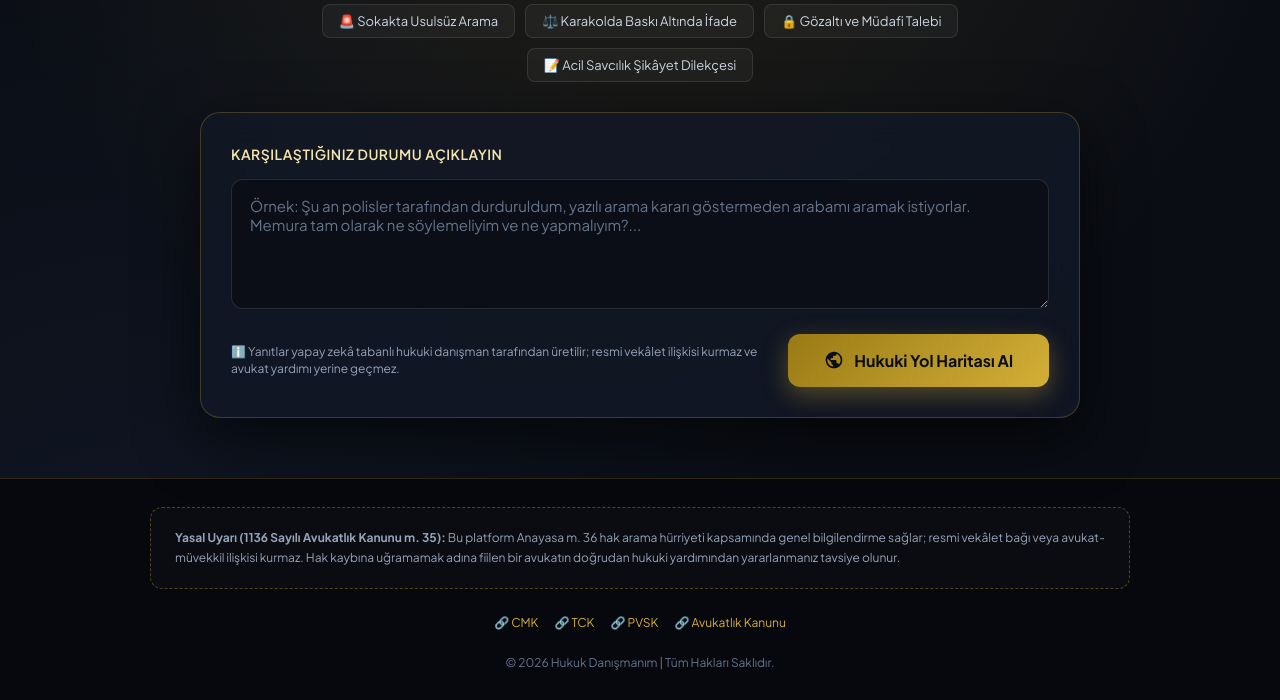
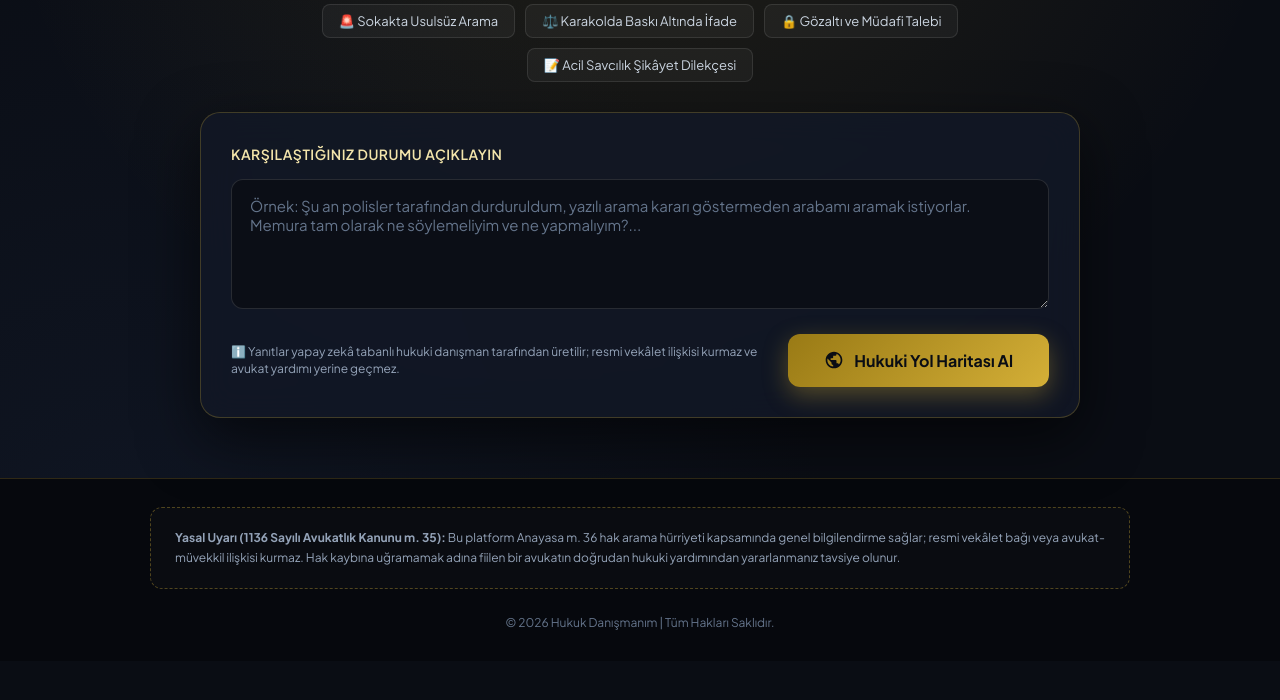
Before and after one commit to kitapsever16/Hukuk_Danismanligi_Projem, a website: page index.html in a window 1280 px wide. Shown: the part 223-923 px from the top of the page. After the commit the page ends 884 px from the top, so only its background shows below. Drawn offline with Linux system fonts and the light colour scheme.

Commit message:
Update index.html

```diff
--- a/index.html
+++ b/index.html
@@ -453,29 +453,6 @@
             line-height: 1.7;
         }
 
-        .official-sources {
-            display: flex;
-            justify-content: center;
-            flex-wrap: wrap;
-            gap: 16px;
-            margin-bottom: 20px;
-        }
-
-        .official-sources a {
-            color: var(--gold-primary);
-            font-size: 12px;
-            text-decoration: none;
-            display: inline-flex;
-            align-items: center;
-            gap: 5px;
-            transition: color 0.2s;
-        }
-
-        .official-sources a:hover {
-            color: var(--gold-light);
-            text-decoration: underline;
-        }
-
         .copyright {
             font-size: 12px;
             color: #64748b;
@@ -608,14 +585,6 @@
                 </p>
             </div>
 
-            <!-- Resmi Mevzuat Doğrulama Kaynakları -->
-            <div class="official-sources">
-                <a href="https://www.mevzuat.gov.tr/mevzuat?MevzuatNo=5271&MevzuatTur=1&MevzuatTertip=5" target="_blank" rel="noopener noreferrer">🔗 CMK</a>
-                <a href="https://www.mevzuat.gov.tr/mevzuat?MevzuatNo=5237&MevzuatTur=1&MevzuatTertip=5" target="_blank" rel="noopener noreferrer">🔗 TCK</a>
-                <a href="https://www.mevzuat.gov.tr/mevzuat?MevzuatNo=2559&MevzuatTur=1&MevzuatTertip=3" target="_blank" rel="noopener noreferrer">🔗 PVSK</a>
-                <a href="https://www.mevzuat.gov.tr/mevzuat?MevzuatNo=1136&MevzuatTur=1&MevzuatTertip=5" target="_blank" rel="noopener noreferrer">🔗 Avukatlık Kanunu</a>
-            </div>
-
             <div class="copyright">
                 © 2026 Hukuk Danışmanım | Tüm Hakları Saklıdır.
             </div>
```
